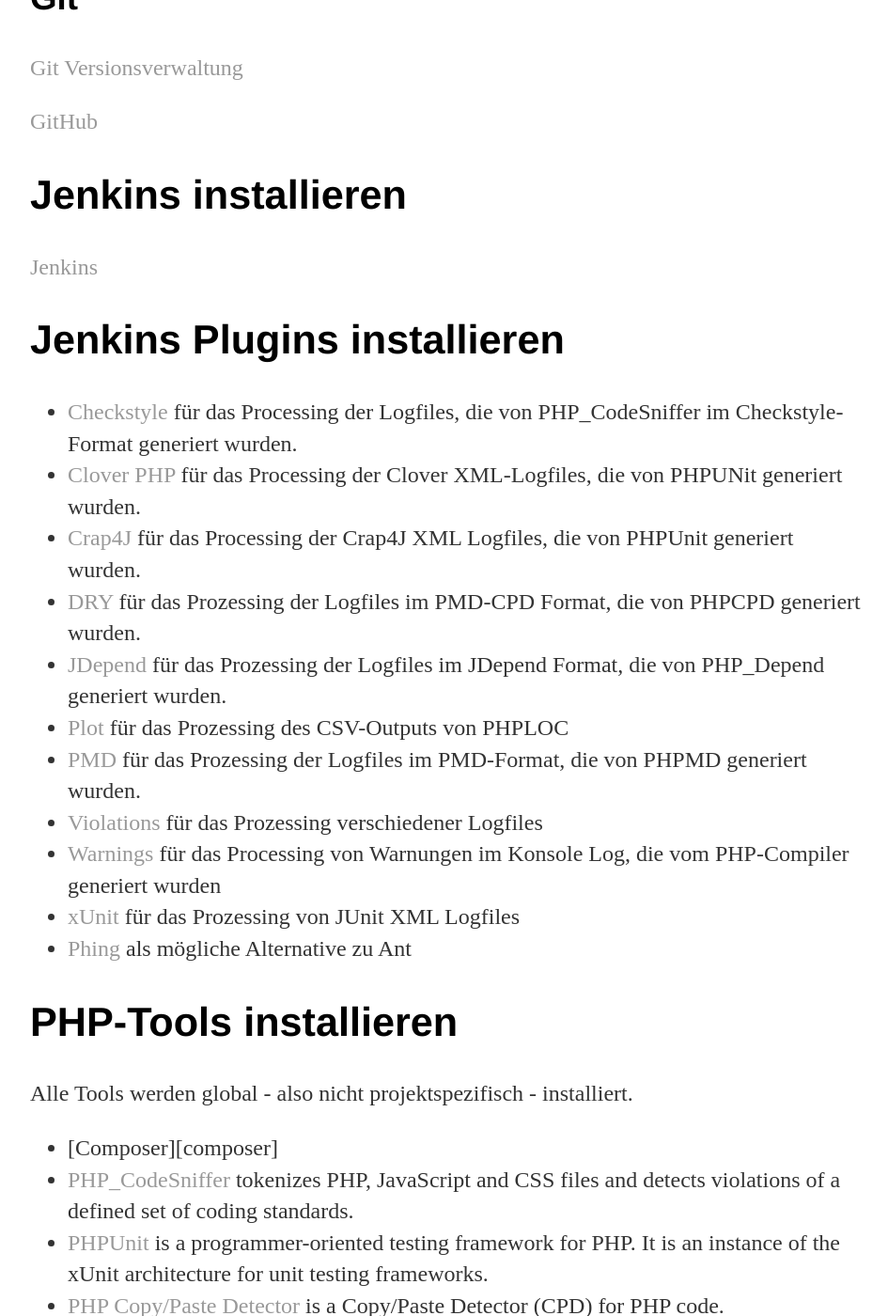
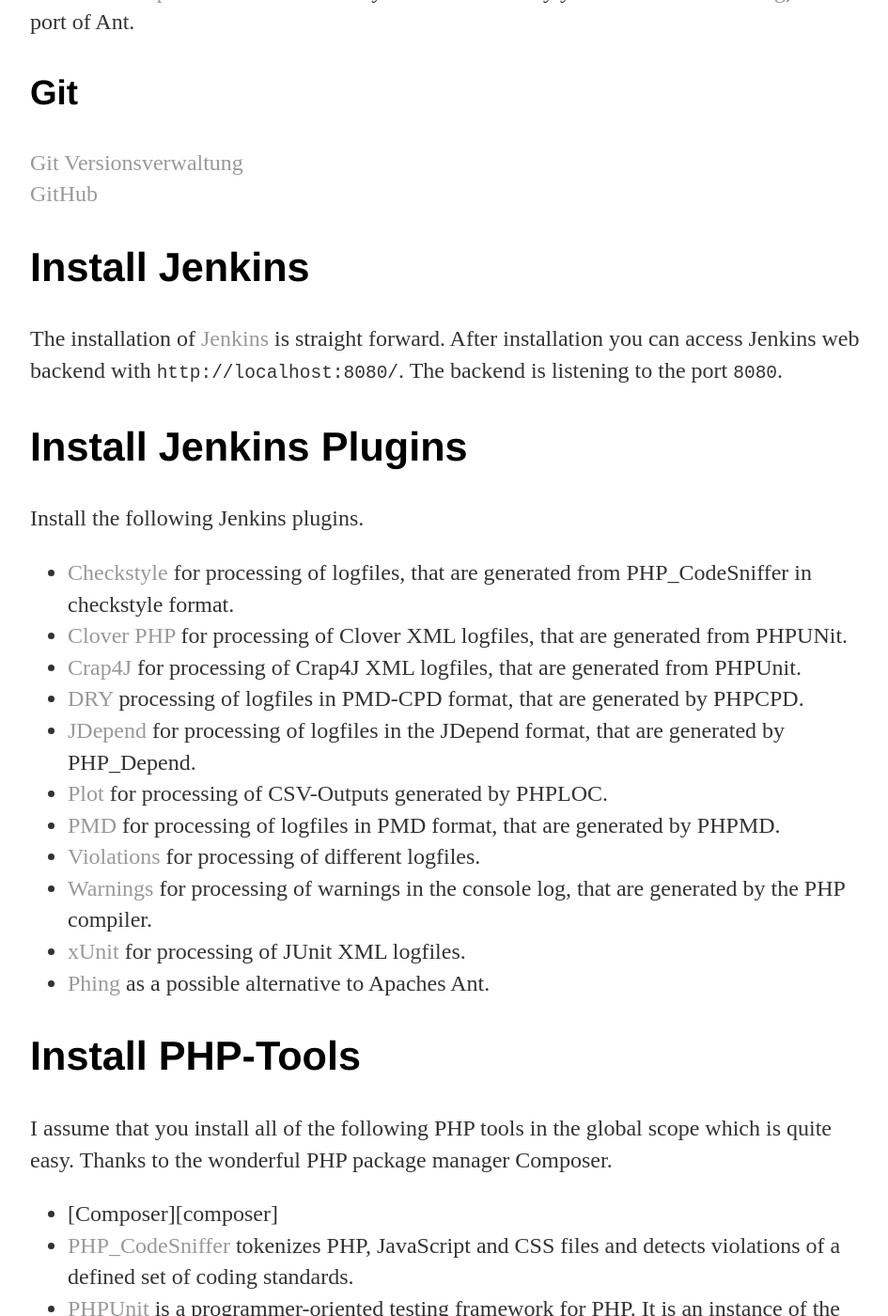
Before and after one commit to code-smell/code-smell.github.io, a Jekyll site: the page built from installation.md, in a window 1280 px wide and 1400 px high, scrolled down 547 px. Shown: the whole window at 94% size, without its empty margins (160-1105 px from the left). Built offline with Jekyll 4.4.1, drawn with Linux system fonts in a browser that asks for light colours; some of the changed text lies outside the part shown.

Commit message:
Edited content

```diff
--- a/installation.md
+++ b/installation.md
@@ -5,42 +5,42 @@ title: Installation
 
 # Installation
 
-## Globale Tools installieren
+## Prerequisites
 
-Die gesamte Infrastruktur wird auf einem MacBook Pro mit Hilfe von `homebrew` installiert.
+I assume that you are able to install the needed tools on your machine. On my Mac OS X notebook I'm using the wonderful `homebrew` which makes installation of CLI tools very easy.
 
 ### Ant
 
-[Apache Ant][ant]
+We will use [Apache Ant][ant] as the build system. Alternatively you could also use [Phing][phing], a PHP port of Ant.
 
 ### Git
 
 [Git Versionsverwaltung][git]
-
 [GitHub][github]
 
+## Install Jenkins
 
-## Jenkins installieren
+The installation of [Jenkins][jenkins] is straight forward. After installation you can access Jenkins web backend with `http://localhost:8080/`. The backend is listening to the port `8080`.
 
-[Jenkins][jenkins]
+## Install Jenkins Plugins
 
-## Jenkins Plugins installieren
+Install the following Jenkins plugins.
 
-- [Checkstyle][jkCheckstyle] für das Processing der Logfiles, die von PHP_CodeSniffer im Checkstyle-Format generiert wurden.
-- [Clover PHP][jkCloverPHP] für das Processing der Clover XML-Logfiles, die von PHPUNit generiert wurden.
-- [Crap4J][jkCrap4J] für das Processing der Crap4J XML Logfiles, die von PHPUnit generiert wurden.
-- [DRY][jkDRY] für das Prozessing der Logfiles im PMD-CPD Format, die von PHPCPD generiert wurden.
-- [JDepend][jkJDepend] für das Prozessing der Logfiles im JDepend Format, die von PHP_Depend generiert wurden.
-- [Plot][jkPlot] für das Prozessing des CSV-Outputs von PHPLOC
-- [PMD][jkPMD] für das Prozessing der Logfiles im PMD-Format, die von PHPMD generiert wurden.
-- [Violations][jkViolations] für das Prozessing verschiedener Logfiles
-- [Warnings][jkWarnings] für das Processing von Warnungen im Konsole Log, die vom PHP-Compiler generiert wurden
-- [xUnit][jkXUnit] für das Prozessing von JUnit XML Logfiles
-- [Phing][jkPhing] als mögliche Alternative zu Ant
+- [Checkstyle][jkCheckstyle] for processing of logfiles, that are generated from PHP_CodeSniffer in checkstyle format.
+- [Clover PHP][jkCloverPHP] for processing of Clover XML logfiles, that are generated from PHPUNit.
+- [Crap4J][jkCrap4J] for processing of Crap4J XML logfiles, that are generated from PHPUnit.
+- [DRY][jkDRY] processing of logfiles in PMD-CPD format, that are generated by PHPCPD.
+- [JDepend][jkJDepend] for processing of logfiles in the JDepend format, that are generated by PHP_Depend.
+- [Plot][jkPlot] for processing of CSV-Outputs generated by PHPLOC.
+- [PMD][jkPMD] for processing of logfiles in PMD format, that are generated by PHPMD.
+- [Violations][jkViolations] for processing of different logfiles.
+- [Warnings][jkWarnings] for processing of warnings in the console log, that are generated by the PHP compiler.
+- [xUnit][jkXUnit] for processing of JUnit XML logfiles.
+- [Phing][jkPhing] as a possible alternative to Apaches Ant.
 
-## PHP-Tools installieren
+## Install PHP-Tools
 
-Alle Tools werden global - also nicht projektspezifisch - installiert.
+I assume that you install all of the following PHP tools in the global scope which is quite easy. Thanks to the wonderful PHP package manager Composer.
 
 - [Composer][composer]
 - [PHP_CodeSniffer][PhpCodeSniffer] tokenizes PHP, JavaScript and CSS files and detects violations of a defined set of coding standards.
```
Also changed, not shown: index.md (+6 -5 lines).
